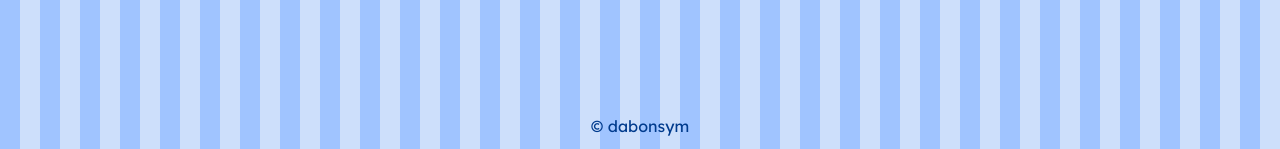
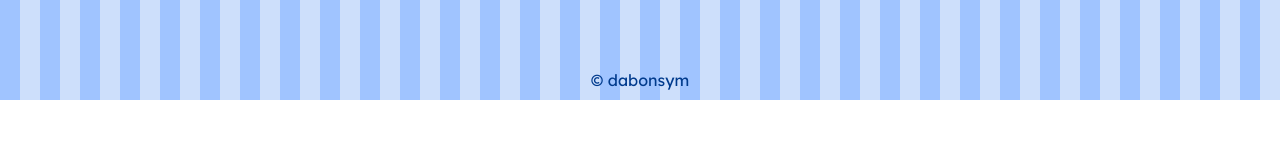
Before and after one commit to g34303/first-ng-project, an Angular app: page / in a window 1280 px wide. Shown: the part 700-849 px from the top of the page. After the commit the page ends 800 px from the top, so only its background shows below. Built offline with nearby package versions, Linux system fonts and the light colour scheme.

Commit message:
added favicon optimized footer

```diff
--- a/src/app/app.css
+++ b/src/app/app.css
@@ -118,3 +118,12 @@ button:hover {
   height: 100vh;
 }
 /* i need this so the bg stripes display properly */
+
+.footer {
+  position: fixed;
+  bottom: 10px;
+  left: 0px;
+  right: 0px;
+  margin: auto;
+  text-align: center;
+}
--- a/src/app/app.html
+++ b/src/app/app.html
@@ -44,10 +44,8 @@
   } } @else {
   <router-outlet />
   }
+  <p class="footer">© dabonsym</p>
   <!-- @else {
   <loggedin-page></loggedin-page>
   } -->
-  <div>
-    <p>© dabonsym</p>
-  </div>
 </div>
--- a/src/app/loggedin-page/loggedin-page.component.css
+++ b/src/app/loggedin-page/loggedin-page.component.css
@@ -8,6 +8,7 @@
   border-radius: 8px;
   box-shadow: 0 10px 30px rgba(0, 0, 0, 0.2);
   text-align: center;
+  margin-bottom: 40px;
 }
 
 .lexend {
--- a/src/app/loggedin-page/masonry/masonry.component.ts
+++ b/src/app/loggedin-page/masonry/masonry.component.ts
@@ -30,7 +30,7 @@ export class MasonryComponent {
   open(index: number) {
     this.currentIndex = index;
     this.isOpen = true;
-    document.body.style.overflow = 'hidden';
+    document.body.style.overflow = 'auto';
   }
 
   close() {
--- a/src/index.html
+++ b/src/index.html
@@ -1,13 +1,17 @@
-<!doctype html>
+<!DOCTYPE html>
 <html lang="en">
-<head>
-  <meta charset="utf-8">
-  <title>FirstNgProject</title>
-  <base href="/">
-  <meta name="viewport" content="width=device-width, initial-scale=1">
-  <link rel="icon" type="image/x-icon" href="favicon.ico">
-</head>
-<body>
-  <app-root></app-root>
-</body>
+  <head>
+    <meta charset="utf-8" />
+    <title>Tuxedo Sam</title>
+    <base href="/" />
+    <meta name="viewport" content="width=device-width, initial-scale=1" />
+    <link
+      rel="icon"
+      type="image/x-icon"
+      href="https://dabonsym.com/wp-content/uploads/2025/12/List-Tuxedo-min.png"
+    />
+  </head>
+  <body>
+    <app-root></app-root>
+  </body>
 </html>
```
Also changed, not shown: 1 other file (tests, documents, lock files or other folders).
